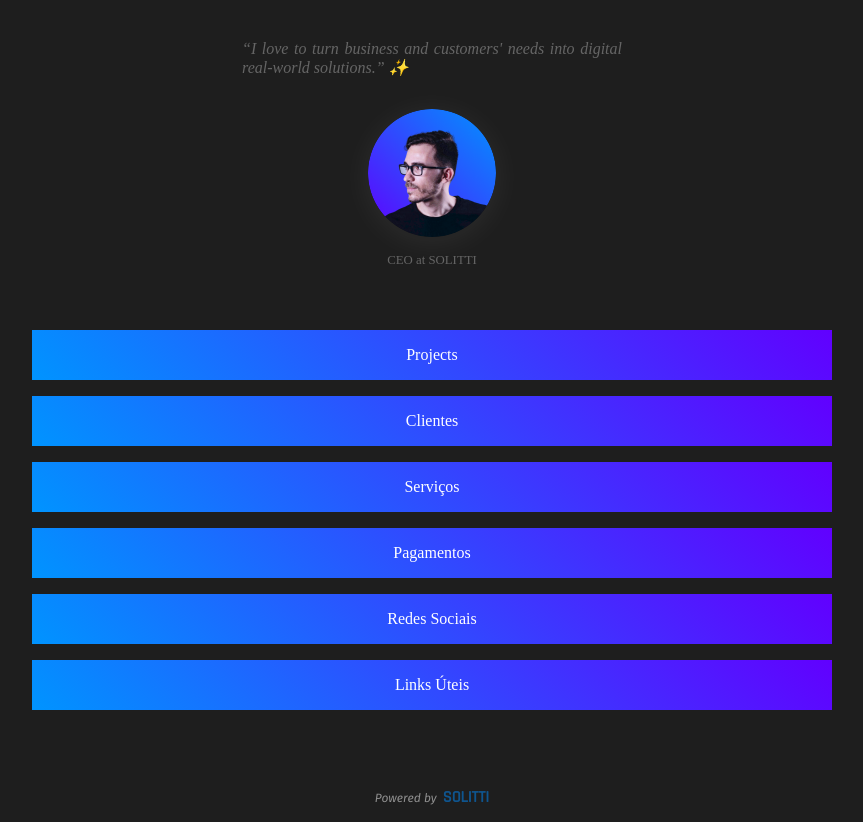
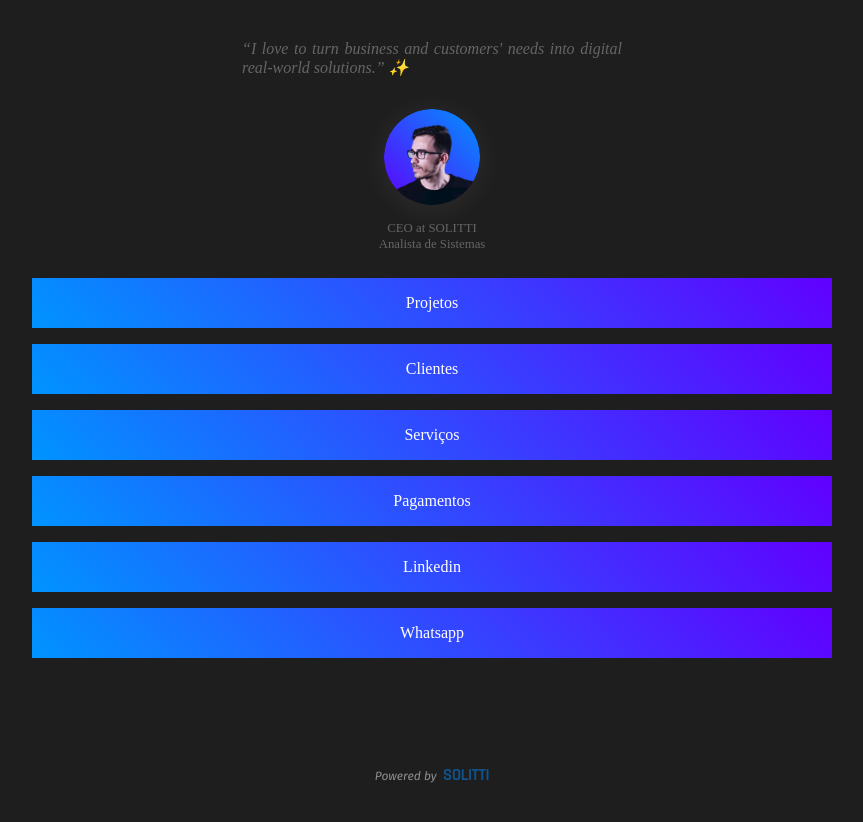
Before and after one commit to jeziellopes/jeziellopes.github.io, a React (Vite) app: page / in a window 1280 px wide. Shown: the whole page, without its empty margins (208-1071 px from the left). After the commit the page ends 800 px from the top, so only its background shows below. Built offline with nearby package versions, Linux system fonts and the light colour scheme; no server answers; a web font is replaced by a local one.

Commit message:
add github context, change 404 copy

```diff
--- a/src/App.tsx
+++ b/src/App.tsx
@@ -2,6 +2,7 @@ import React, { useEffect } from 'react'
 
 import './App.css'
 import { IS_DEV } from './config'
+import { GithubProvider } from './contexts/Github'
 import ga from './lib/ga'
 import { ThemeProvider } from './providers/theme'
 import AppRoutes from './routes'
@@ -19,7 +20,9 @@ const App = () => {
     <>
       <GlobalStyles />
       <ThemeProvider>
-        <AppRoutes />
+        <GithubProvider>
+          <AppRoutes />
+        </GithubProvider>
       </ThemeProvider>
     </>
   )
--- a/src/components/structure/Avatar/index.tsx
+++ b/src/components/structure/Avatar/index.tsx
@@ -1,6 +1,6 @@
 import React from 'react'
 
-import { useGithubProfile } from '../../../hooks'
+import { useGithubContext } from '../../../contexts/Github'
 import * as S from './styles'
 
 type Props = {
@@ -8,7 +8,7 @@ type Props = {
 }
 
 export const Avatar = ({ onClick }: Props) => {
-  const { user } = useGithubProfile()
+  const { user } = useGithubContext()
 
   console.log(`aaa`, user.avatar_url)
 
--- /dev/null
+++ b/src/contexts/Github.tsx
@@ -0,0 +1,34 @@
+import React, { createContext, useContext } from 'react'
+
+import { useGithub } from '../hooks'
+import { GithubUser } from './../types/GithubUser'
+
+export type ContextType = {
+  gists: any[]
+  repos: any[]
+  techs: string[]
+  user: GithubUser
+}
+
+export const GithubContext = createContext<ContextType>({
+  gists: [],
+  repos: [],
+  techs: [],
+  user: {} as GithubUser,
+})
+
+export type ReactProps = {
+  children?: React.ReactNode | React.ReactNode[]
+}
+
+export const GithubProvider = ({ children }: ReactProps) => {
+  const { gists, repos, techs, user } = useGithub()
+
+  return (
+    <GithubContext.Provider value={{ gists, repos, techs, user }}>
+      {children}
+    </GithubContext.Provider>
+  )
+}
+
+export const useGithubContext = () => useContext(GithubContext)
--- a/src/hooks/index.ts
+++ b/src/hooks/index.ts
@@ -1 +1 @@
-export * from './useGithubProfile'
+export * from './useGithub'
--- a/src/hooks/useGithubProfile.ts
+++ b/src/hooks/useGithub.ts
@@ -1,19 +1,14 @@
 import { useCallback, useEffect, useState } from 'react'
 
-import { getUserGists, getUserRepos } from '../useCases/getUser'
-import { GithubUser } from './../types/GithubUser'
-import { getUser } from './../useCases/getUser'
+import { GithubUser } from '../types/GithubUser'
+import { getUserGists, getUserRepos, getUser } from '../useCases/getUser'
 
-export const useGithubProfile = () => {
+export const useGithub = () => {
   const [username] = useState('jeziellopes')
   const [techs, setTechs] = useState<string[]>([])
   const [gists, setGists] = useState([])
   const [repos, setRepos] = useState([])
   const [user, setUser] = useState({} as GithubUser)
-
-  // useEffect(() => {
-  //   console.log(techs)
-  // }, [techs])
 
   useEffect(() => {
     if (repos.length) return
--- a/src/pages/Links/index.tsx
+++ b/src/pages/Links/index.tsx
@@ -17,20 +17,22 @@ const Links = () => {
           </S.Quote>
         </S.Row>
         <S.Row>
-          <S.Image src="images/avatar.png" size={128} />
+          <S.Image src="images/avatar.png" size={96} />
         </S.Row>
         <S.Label>CEO at SOLITTI</S.Label>
+        <S.Label>Analista de Sistemas</S.Label>
         <S.Row>
           <S.Links>
-            <CS.Link onClick={() => navigate('/projects')} label={'Projects'} />
+            <CS.Link onClick={() => navigate('/projects')} label={'Projetos'} />
             <CS.Link onClick={() => navigate('/oops')} label={'Clientes'} />
             <CS.Link onClick={() => navigate('/oops')} label={'Serviços'} />
             <CS.Link onClick={() => navigate('/oops')} label={'Pagamentos'} />
+            {/* <CS.Link onClick={() => navigate('/oops')} label={'Links Úteis'} /> */}
             <CS.Link
-              onClick={() => navigate('/oops')}
-              label={'Redes Sociais'}
+              to="https://www.linkedin.com/in/jezielcarvalho"
+              label={'Linkedin'}
             />
-            <CS.Link onClick={() => navigate('/oops')} label={'Links Úteis'} />
+            <CS.Link to="wa.me/5593841675" label={'Whatsapp'} />
           </S.Links>
         </S.Row>
       </S.Container>
--- a/src/pages/Links/styles.ts
+++ b/src/pages/Links/styles.ts
@@ -5,7 +5,8 @@ import { ImageProps } from '../../types'
 export const Container = styled.div`
   display: flex;
   flex-direction: column;
-  justify-content: center;
+  height: 95vh;
+  justify-content: flex-start;
   padding: 1.5em 1.5em 3em;
 `
 
@@ -31,7 +32,7 @@ export const Label = styled.span`
     font-family: ${theme.font.primary};
     font-size: 0.8em;
     font-weight: 500;
-    margin-bottom: 3em;
+    margin-bottom: 0.1em;
     text-align: center;
   `}
 `
--- a/src/pages/NotFound/index.tsx
+++ b/src/pages/NotFound/index.tsx
@@ -8,7 +8,8 @@ const NotFound = () => {
       <S.Content>
         <S.Title>404</S.Title>
         <S.SubTitle>
-          {`Oops, it looks like you got lost far away from our system... :(`}
+          {/* {`Oops, it looks like you got lost far away from our system... :(`} */}
+          {`Em breve... ;)`}
         </S.SubTitle>
       </S.Content>
     </S.Container>
--- a/src/pages/Projects/index.tsx
+++ b/src/pages/Projects/index.tsx
@@ -3,14 +3,14 @@ import { useNavigate } from 'react-router-dom'
 
 import * as CS from '../../components/structure'
 import SimpleIcon from '../../components/structure/SimpleIcon'
-import { useGithubProfile } from '../../hooks'
+import { useGithubContext } from '../../contexts/Github'
 import { useSearch } from '../../hooks/useSearch'
 import * as S from './styles'
 
 const Projects = () => {
   const navigate = useNavigate()
   const { search, onChange } = useSearch()
-  const { repos, techs } = useGithubProfile()
+  const { repos, techs } = useGithubContext()
 
   return (
     <>
```
